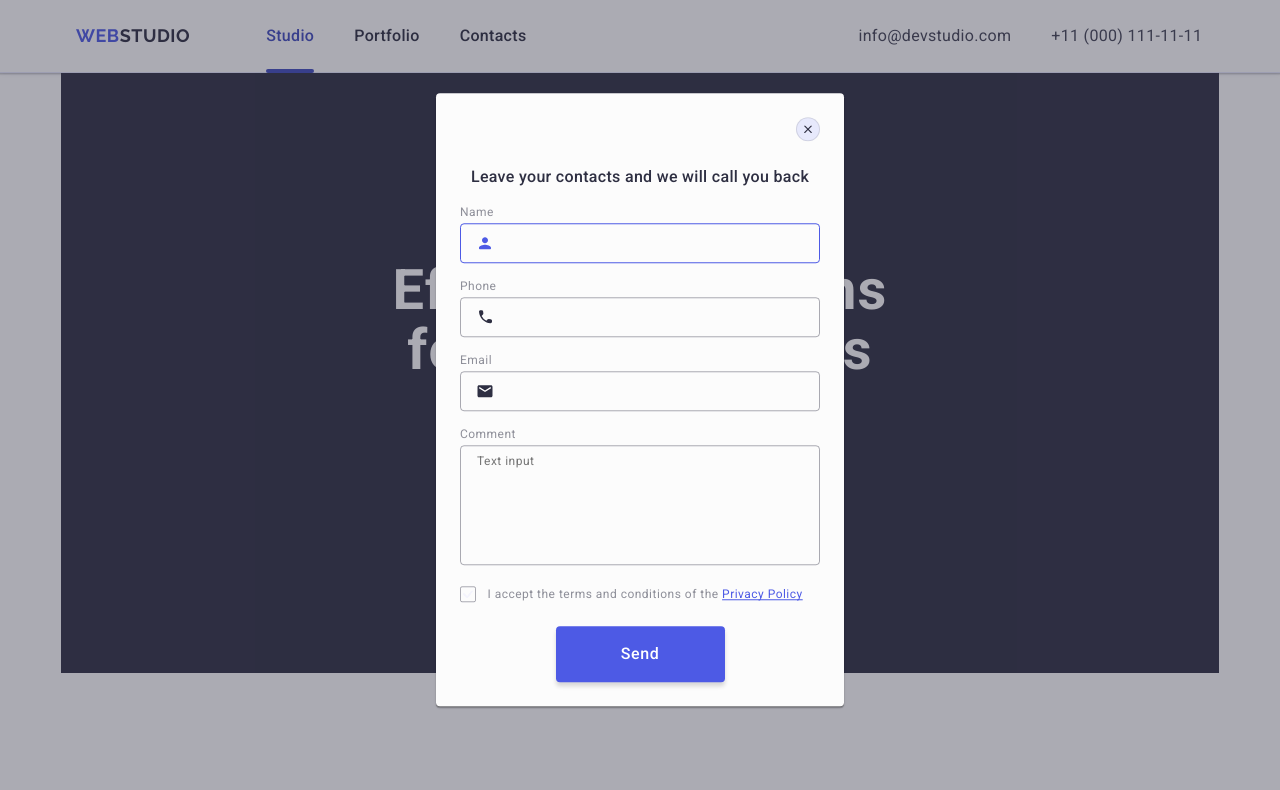
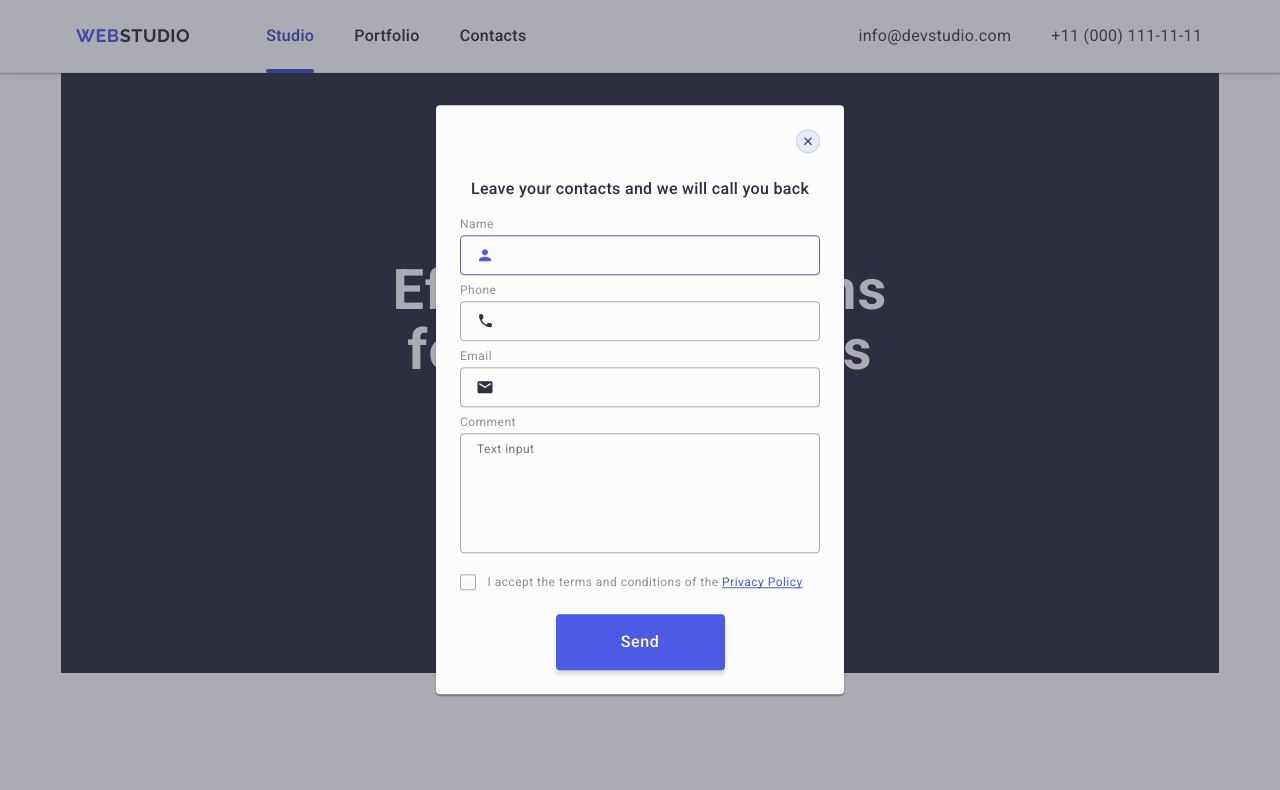
Before and after one commit to Papaiani-O/goit-markup-hw-05, a plain HTML site: page index.html in a window 1280 px wide. Shown: the top 790 px of the page. Drawn offline with nearby package versions, Linux system fonts and the light colour scheme.

Commit message:
modified:   css/styles.css         modified:   index.html

```diff
--- a/css/styles.css
+++ b/css/styles.css
@@ -659,9 +659,12 @@ padding: 12px 12px;
 }
 
 .modal-label-div {
+    margin-bottom: 8px;
+}
+
+.comment {
     margin-bottom: 16px;
 }
-
 .modal-form-item {
     position: relative;
 }
--- a/index.html
+++ b/index.html
@@ -442,7 +442,7 @@
                 </div>
             </div>
 
-            <div class="modal-label-div">
+            <div class="modal-label-div comment">
                 <label class="modal-label" for="user-comment">Comment</label>
                 <div class="modal-form-item">
                     <textarea class="modal-textarea" id="user-comment" name="user-comment" placeholder="Text input"></textarea>
```
